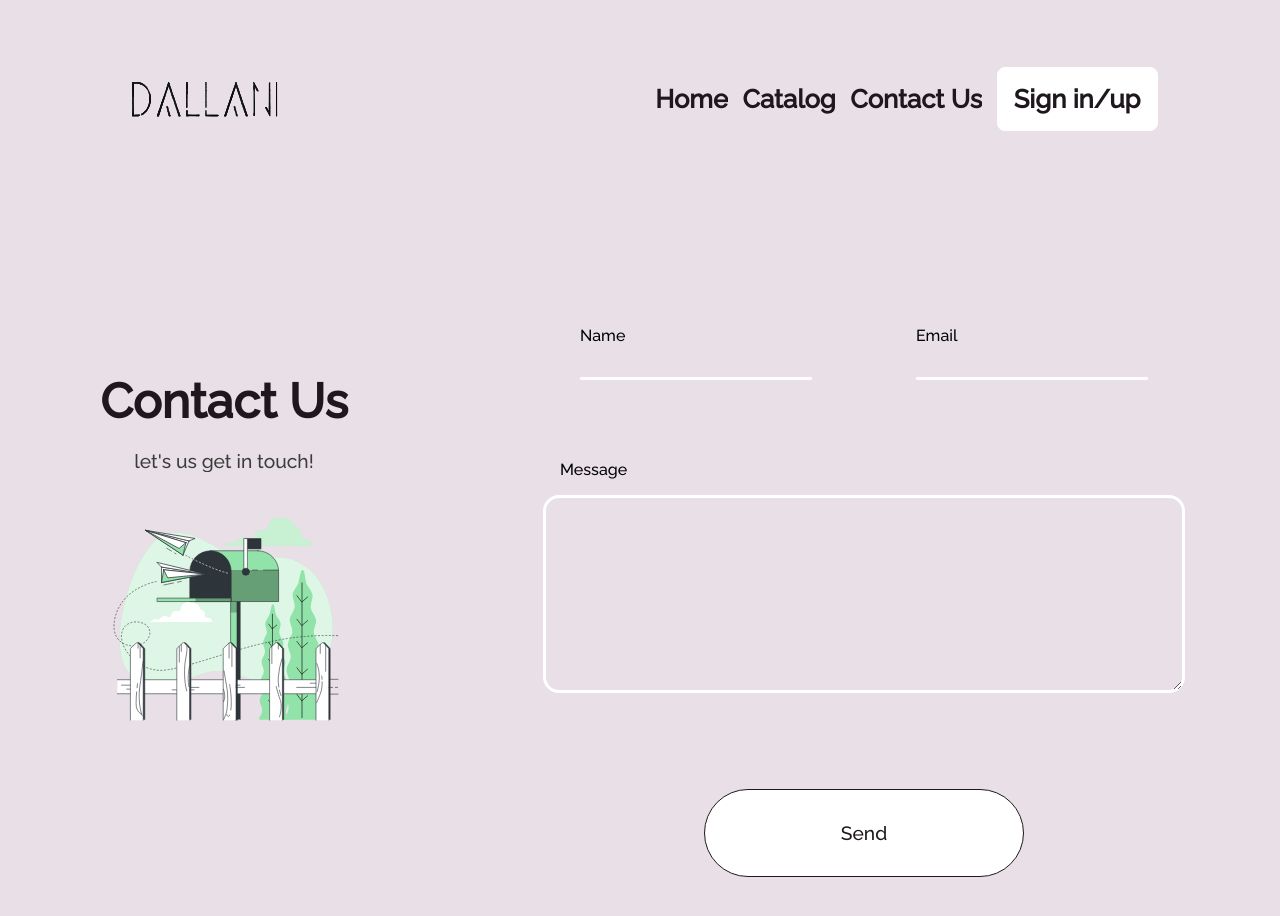
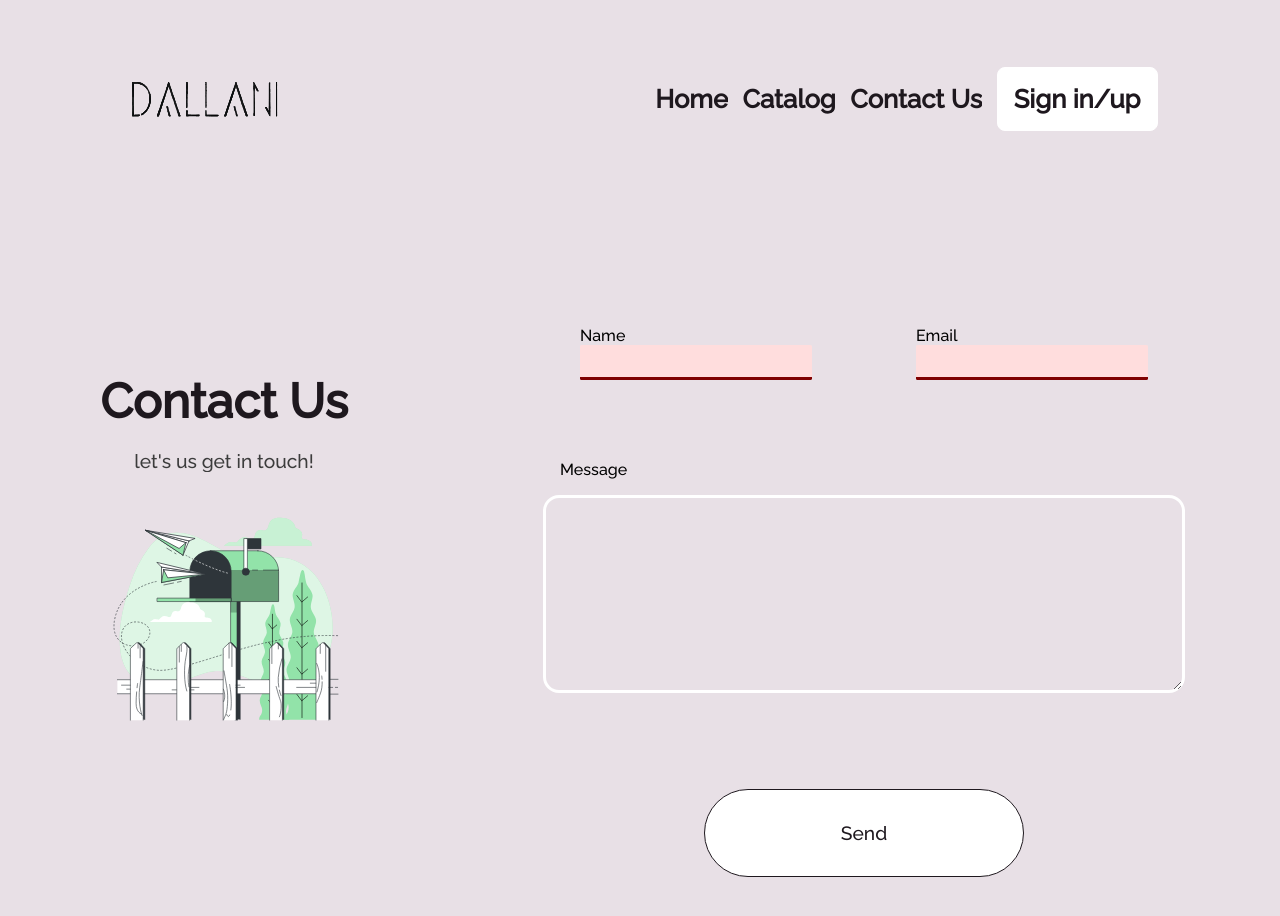
Before and after one commit to MysticalDawn/SWE363-Project, a React (Vite) app in the folder client/: page /contact in a window 1280 px wide. Shown: the top 916 px of the page. Built offline with nearby package versions, Linux system fonts and the light colour scheme.

Commit message:
Modified some fields to appear red if important

```diff
--- a/client/src/pages/contact_us.jsx
+++ b/client/src/pages/contact_us.jsx
@@ -15,11 +15,12 @@ export const ContactUs = () => {
           <div className="name-email-contact">
             <div className="name-contact">
               <label htmlFor="name">Name</label>
-              <input type="text" name="name" className="contactUs-name-input" />
+              <input required type="text" name="name" className="contactUs-name-input" />
             </div>
             <div className="email-contact">
               <label htmlFor="email">Email</label>
               <input
+                required
                 type="email"
                 name="email"
                 className="contactUs-email-input"
--- a/client/src/pages/login.jsx
+++ b/client/src/pages/login.jsx
@@ -61,6 +61,7 @@ export const Login = () => {
         <form className="login-form">
           <h3>Email</h3>
           <input
+            required
             type="email"
             placeholder="someone@gmail.com"
             className="login-email-input"
@@ -71,6 +72,7 @@ export const Login = () => {
           />
           <h3>Password</h3>
           <input
+            required
             type="password"
             placeholder="type your password"
             className="login-password-input"
--- a/client/src/pages/signup.jsx
+++ b/client/src/pages/signup.jsx
@@ -64,6 +64,7 @@ export const Signup = () => {
         <form className="signup-form">
           <h3>Email</h3>
           <input
+            required
             type="email"
             placeholder="someone@gmail.com"
             className="email-input"
@@ -74,6 +75,7 @@ export const Signup = () => {
           />
           <h3>Password</h3>
           <input
+            required
             type="password"
             placeholder="Type a strong password"
             className="password-input"
--- a/client/src/styles/contact_us.css
+++ b/client/src/styles/contact_us.css
@@ -156,3 +156,9 @@
   background-color: rgb(30, 24, 30);
   color: white;
 }
+
+input:invalid {
+  background-color: #ffdddd;
+  border-color: #800000;
+  border-width: 3px;
+}
```
